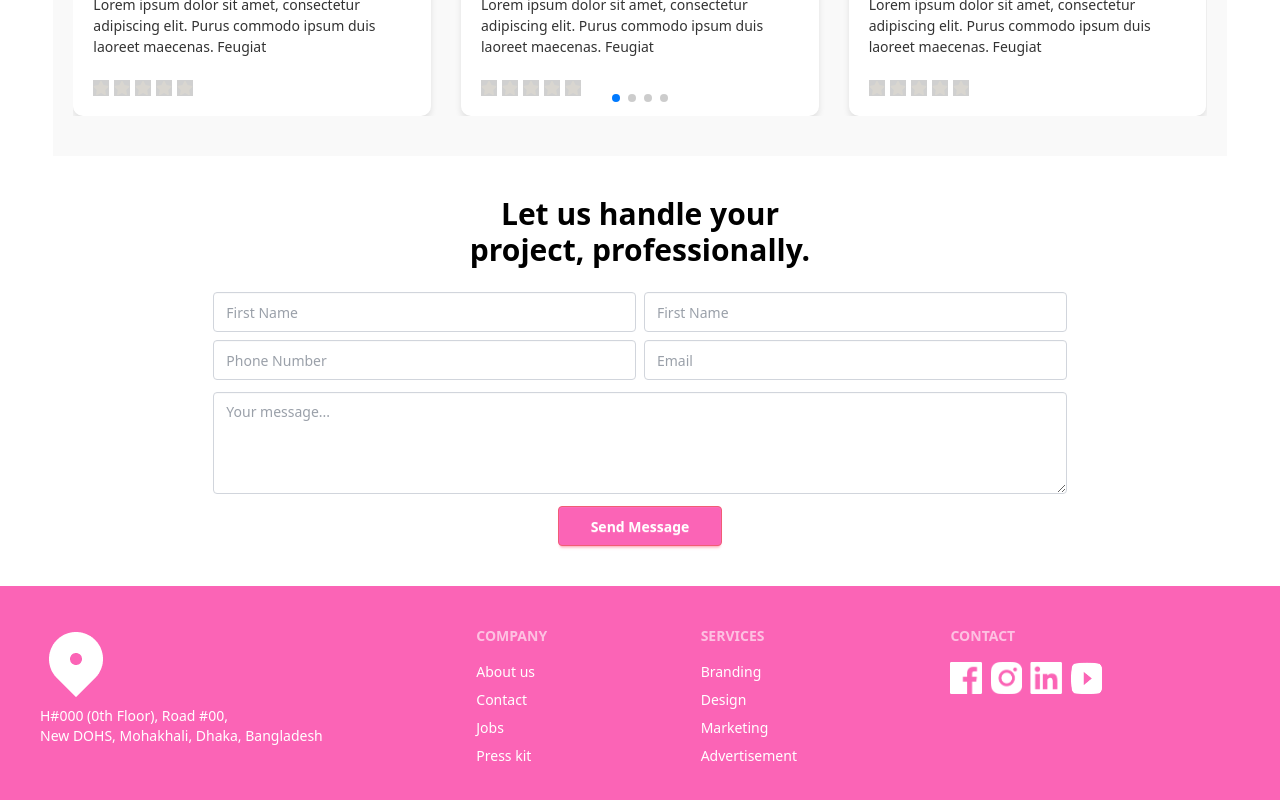
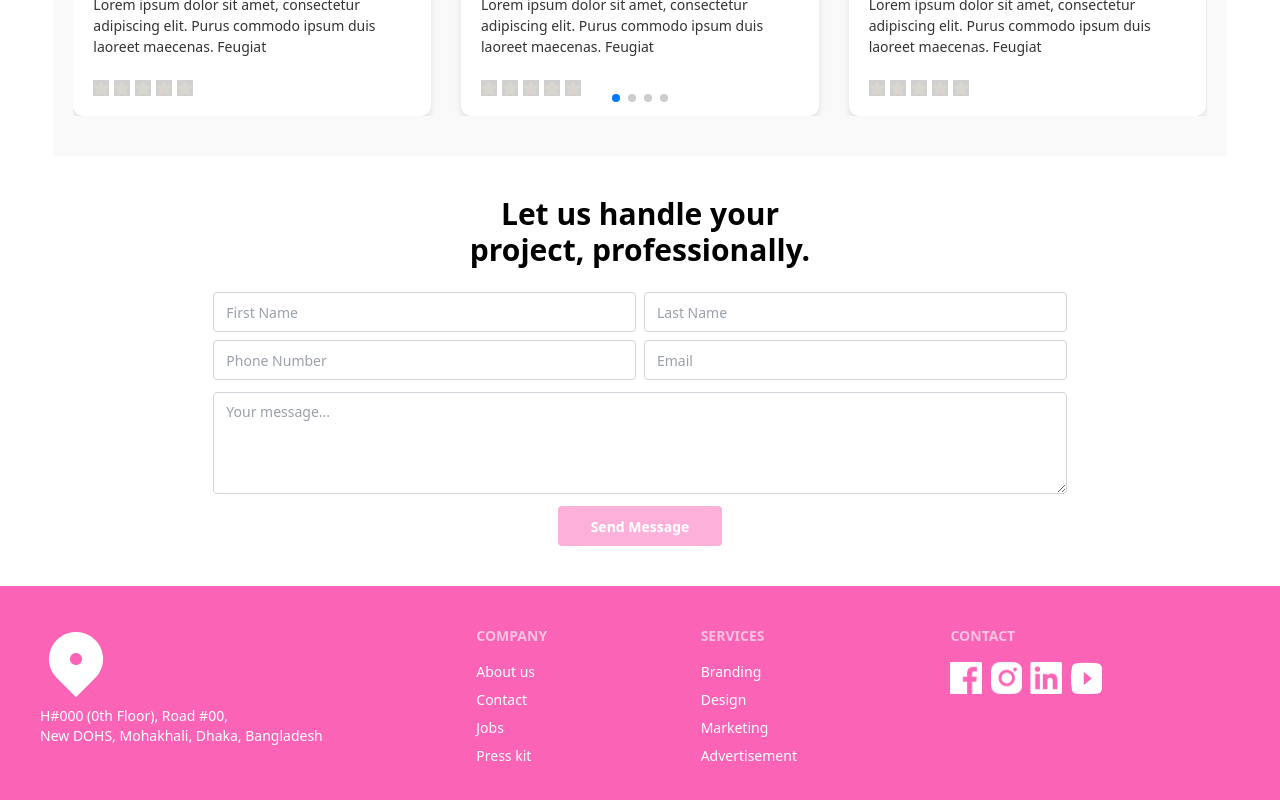
Before and after one commit to mohammaduzzal/beauty-parlour-client, a React (Vite) app: page / in a window 1280 px wide. Shown: the part 1308-2108 px from the top of the page. Built offline with nearby package versions, Linux system fonts and the light colour scheme; no server answers.

Commit message:
added send message func to the message component

```diff
--- a/src/homeComponent/Message.jsx
+++ b/src/homeComponent/Message.jsx
@@ -1,27 +1,71 @@
+import { useForm } from "react-hook-form";
+import useAuth from "../hooks/UseAuth";
+import useAxiosPublic from "../hooks/useAxiosPublic";
+import Swal from "sweetalert2";
 
 const Message = () => {
+    const { user } = useAuth();
+    const axiosPublic = useAxiosPublic();
+    const { register, handleSubmit, reset, formState: {  isSubmitting } } = useForm({
+        defaultValues: {
+            email: user?.email || ''
+        }
+    });
+
+    const onSubmit = async (data) => {
+        try {
+            const payload = {
+                name: `${data.firstName} ${data.lastName}`,
+                number: data.number,
+                email: user?.email,
+                message: data.message,
+            }
+            await axiosPublic.post('/message', payload)
+            Swal.fire('message send successfully!')
+            reset()
+
+        } catch (error) {
+            console.error("Error sending message:", error.response?.data || error.message);
+        }
+    }
+
     return (
         <div className="my-10 w-8/12 mx-auto text-gray-700">
             <h2 className="text-2xl text-black md:text-3xl font-bold text-center my-6">Let us handle your <br />
                 project, professionally.</h2>
-            <form className="space-y-3">
+            <form onSubmit={handleSubmit(onSubmit)} className="space-y-3">
                 <div className="grid grid-cols-1 md:grid-cols-2 gap-2">
                     <div>
-                        <input type="text" placeholder="First Name" className="input input-bordered w-full bg-white border-gray-300 focus:border-primary focus:ring-1 focus:ring-primary" />
+                        <input type="text" placeholder="First Name"
+                        {...register("firstName",{required: "First name is required",})}
+                         className="input input-bordered w-full bg-white border-gray-300 focus:border-primary focus:ring-1 focus:ring-primary" />
                     </div>
                     <div>
-                        <input type="text" placeholder="First Name" className="input input-bordered w-full bg-white border-gray-300 focus:border-primary focus:ring-1 focus:ring-primary" />
+                        <input type="text" placeholder="Last Name"
+                        {...register("lastName",{required: "Last name is required",})}className="input input-bordered w-full bg-white border-gray-300 focus:border-primary focus:ring-1 focus:ring-primary" />
                     </div>
                     <div>
-                        <input type="text" placeholder="Phone Number" className="input input-bordered w-full bg-white border-gray-300 focus:border-primary focus:ring-1 focus:ring-primary" />
+                        <input type="text" placeholder="Phone Number"
+                         {...register("number",{
+                            pattern:{
+                                value:/^[0-9+\-\s]*$/,
+                                message: "Invalid phone number format",
+                            }
+                         })}
+                         className="input input-bordered w-full bg-white border-gray-300 focus:border-primary focus:ring-1 focus:ring-primary" />
                     </div>
                     <div>
-                        <input type="text" placeholder="Email" className="input input-bordered w-full bg-white border-gray-300 focus:border-primary focus:ring-1 focus:ring-primary" />
+                        <input type="text" placeholder="Email" defaultValue={user?.email} readOnly className="input input-bordered w-full bg-white border-gray-300 focus:border-primary focus:ring-1 focus:ring-primary" />
                     </div>
                 </div>
                 <div>
                     <textarea
                         placeholder="Your message..."
+                        {...register("message", {
+                            required: "Message is required",
+                            minLength: { value: 10, message: "Message must be at least 10 characters" },
+                            maxLength: { value: 500, message: "Message cannot exceed 500 characters" },
+                          })}
                         rows="4"
                         className="textarea textarea-bordered w-full bg-white border-gray-300 focus:border-primary focus:ring-1 focus:ring-primary"
                     ></textarea>
@@ -29,9 +73,10 @@ const Message = () => {
                 <div className="text-center">
                     <button
                         type="submit"
-                        className="btn btn-error px-8 py-3 text-white font-semibold bg-pink-400"
+                        disabled={isSubmitting || !user}
+                        className={`btn btn-error px-8 py-3 text-white font-semibold bg-pink-400 ${isSubmitting || !user ? "opacity-50 cursor-not-allowed" : ""}`}
                     >
-                        Send Message
+                        {isSubmitting ? "sending" : "Send Message"}
                     </button>
                 </div>
             </form>
```
